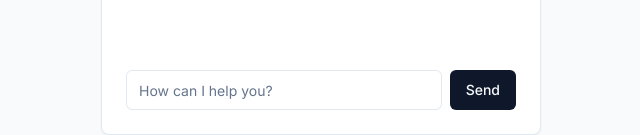
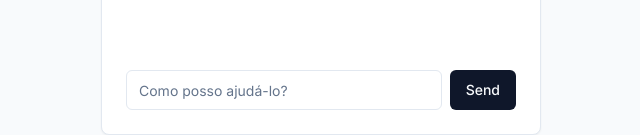
Before and after one commit to wandersonzz/chat-ia, a Next.js app: page / in a window 1280 px wide. Shown: the part 753-888 px from the top of the page, without its empty margins (319-959 px from the left). Built offline with nearby package versions, Linux system fonts and the light colour scheme.

Commit message:
Continue

```diff
--- a/src/components/Chat.tsx
+++ b/src/components/Chat.tsx
@@ -50,7 +50,7 @@ export default function Chat() {
 
         <CardFooter>
             <form className='w-full flex  gap-2' onSubmit={handleSubmit}>
-                <Input placeholder='How can I help you?' value={input} onChange={handleInputChange}/>
+                <Input placeholder='Como posso ajudá-lo?' value={input} onChange={handleInputChange}/>
                 <Button type='submit'>Send</Button>
             </form>
         </CardFooter>
```
